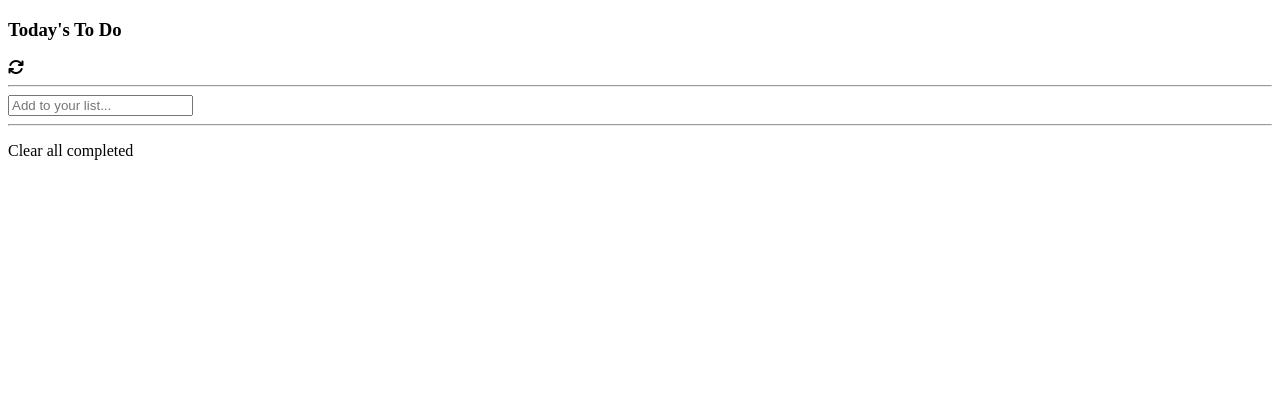
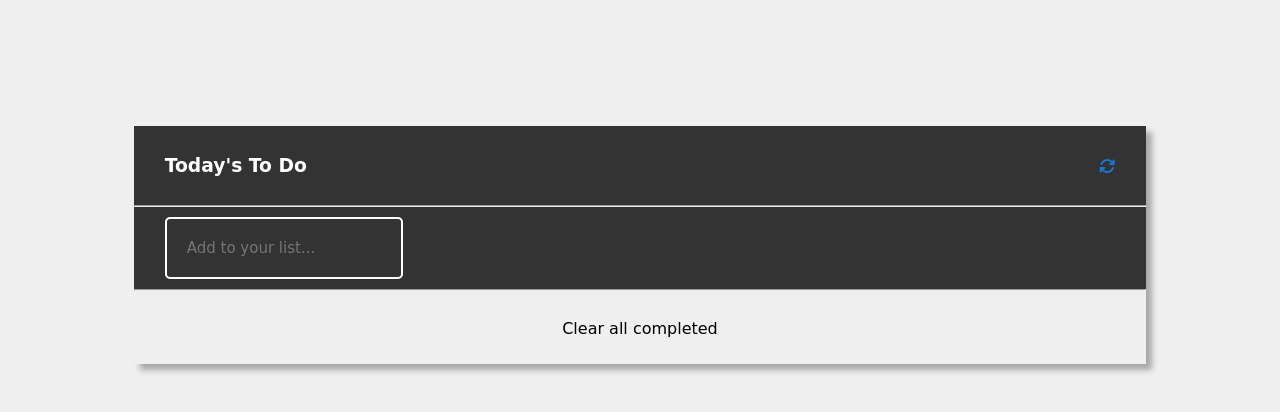
Before and after one commit to eddie-2020/todo-app, a website: page src/index.html in a window 1280 px wide. Drawn offline with Linux system fonts and the light colour scheme.

Commit message:
Add commit to review my todo app

```diff
--- a/src/index.html
+++ b/src/index.html
@@ -7,6 +7,7 @@
       src="https://kit.fontawesome.com/b7a7cffe76.js"
       crossorigin="anonymous"
     ></script>
+    <link rel="stylesheet" href="/src/styles/style.css">
     <link
       href="https://fonts.googleapis.com/icon?family=Material+Icons+Outlined"
       rel="stylesheet"
@@ -24,7 +25,7 @@
       <hr />
 
       <div class="input">
-        <input type="text" class="toDo" placeholder="Add to your list..." />
+        <input type="text" class="toDo" maxlength="40" placeholder="Add to your list..." />
         <i class="material-icons-outlined" id="add" aria-hidden="true"></i>
       </div>
 
--- a/src/index.js
+++ b/src/index.js
@@ -1,4 +1,3 @@
-import './styles.css';
 import { sortIndex } from './functions';
 import { setToLocalStorage, getFromLocalStorage, reloadToDo } from './storage';
 import { addToDo, editToDo, clearAll } from './addremove';
--- /dev/null
+++ b/src/scss/components/_container.scss
@@ -0,0 +1,82 @@
+body {
+    background-color: #efefef;
+    font-family: cursive;
+  }
+
+  .container {
+    margin: 10%;
+    width: 80%;
+    height: 100%;
+    background-color: #333;
+    box-shadow: 6px 6px 6px rgba(0, 0, 0, 0.3);
+  }
+
+  .header {
+    display: flex;
+    padding: 1% 3% 1% 3%;
+    align-items: center;
+    justify-content: space-between;
+  }
+
+  .fa-refresh {
+    color: #1976d2;
+  }
+
+  .title {
+    color: #fff;
+  }
+
+  .input {
+    display: flex;
+    padding: 1% 3% 1% 3%;
+    align-items: center;
+    justify-content: space-between;
+  }
+
+  .toDo {
+    border: none;
+    padding: 20px;
+    border: 2px solid #fff;
+    border-radius: 5px;
+    background-color: #333;
+    color: #fff;
+    font-family: cursive;
+    font-size: 15px;
+    outline: none;
+  }
+
+  .task {
+    display: flex;
+    padding: 1% 3% 1% 3%;
+    align-items: center;
+    border-bottom: 2px solid #efefef;
+    justify-content: space-between;
+  }
+
+  .clear {
+    text-align: center;
+    padding: 1% 3% 1% 3%;
+    background-color: #efefef;
+  }
+
+  hr {
+    margin: 0;
+    color: #efefef;
+  }
+
+  .material-icons-outlined {
+    cursor: pointer;
+    color: #333;
+  }
+
+  .delete {
+    color: rgb(255, 0, 0);
+  }
+
+  .list {
+    border-bottom: 2px solid #efefef;
+  }
+
+  .listItems {
+    color: #1976d2;
+  }
--- /dev/null
+++ b/src/scss/style.scss
@@ -0,0 +1 @@
+@import "components/container";
```
Also changed, not shown: README.md, dist/index.bundle.js, dist/index.html, src/assets/todoApp.PNG (added), src/styles/style.css, 1 other file.
